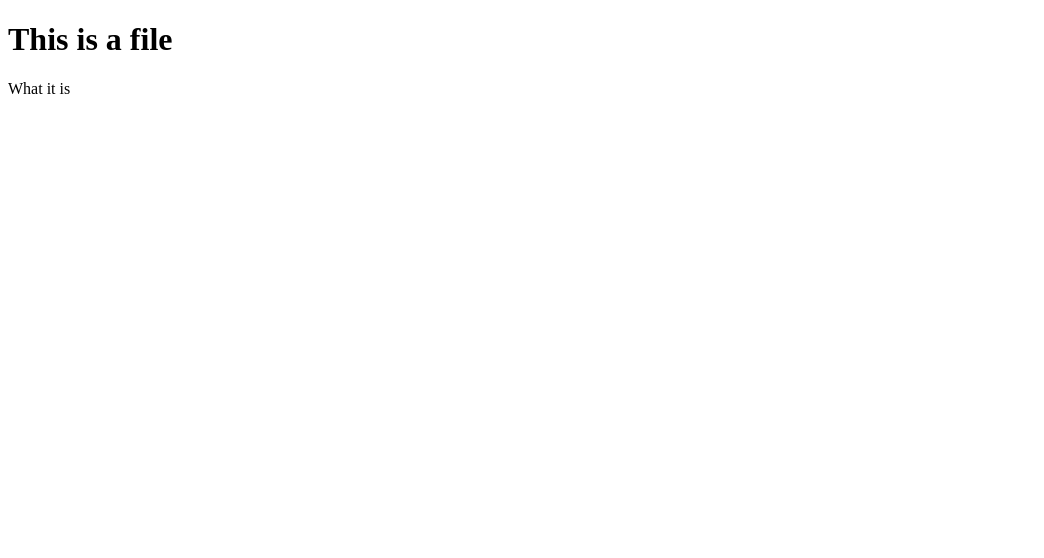
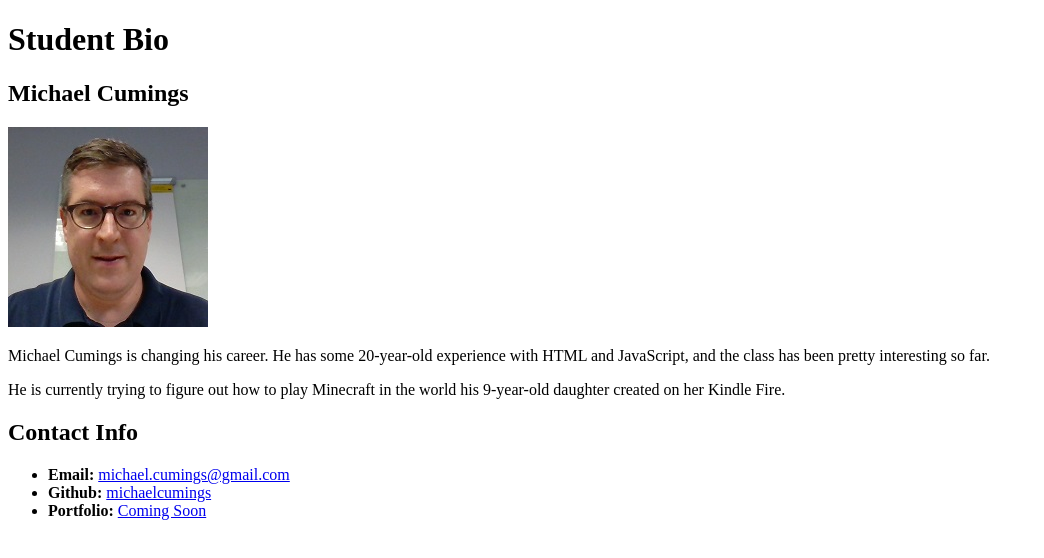
Before and after one commit to michaelcumings/repo_of_doom, a plain HTML site: page index.html in a window 1280 px wide. Shown: the whole page, without its empty margins (0-1044 px from the left). Drawn offline with Linux system fonts and the light colour scheme.

Commit message:
change to a bio

```diff
--- a/index.html
+++ b/index.html
@@ -1,9 +1,21 @@
 <!DOCTYPE html>
 <html lang="en">
 <body>
-    <h1>This is a file</h1>
+    <h1>Student Bio</h1>
+    <h2>Michael Cumings</h2>
+    <img src="pic.jpg" />
+    <br>
+    <p>
+        Michael Cumings is changing his career.  He has some 20-year-old experience with HTML and JavaScript, and the class has been pretty interesting so far.
+        </p>
+        <p>He is currently trying to figure out how to play Minecraft in the world his 9-year-old daughter created on her Kindle Fire.</p>
 
-    What it is
+    <h2>Contact Info</h2>
+    <ul>
+        <li><strong>Email:</strong> <a href="mailto:michael.cumings@gmail.com">michael.cumings@gmail.com</a></li>
+        <li><strong>Github:</strong> <a href="https://github.com/michaelcumings" target="_blank">michaelcumings</a></li>
+        <li><strong>Portfolio:</strong> <a href="#"> Coming Soon</a></li>
+    </ul>
 
 </body>
 </html>
```
Also changed, not shown: pic.jpg (added).
